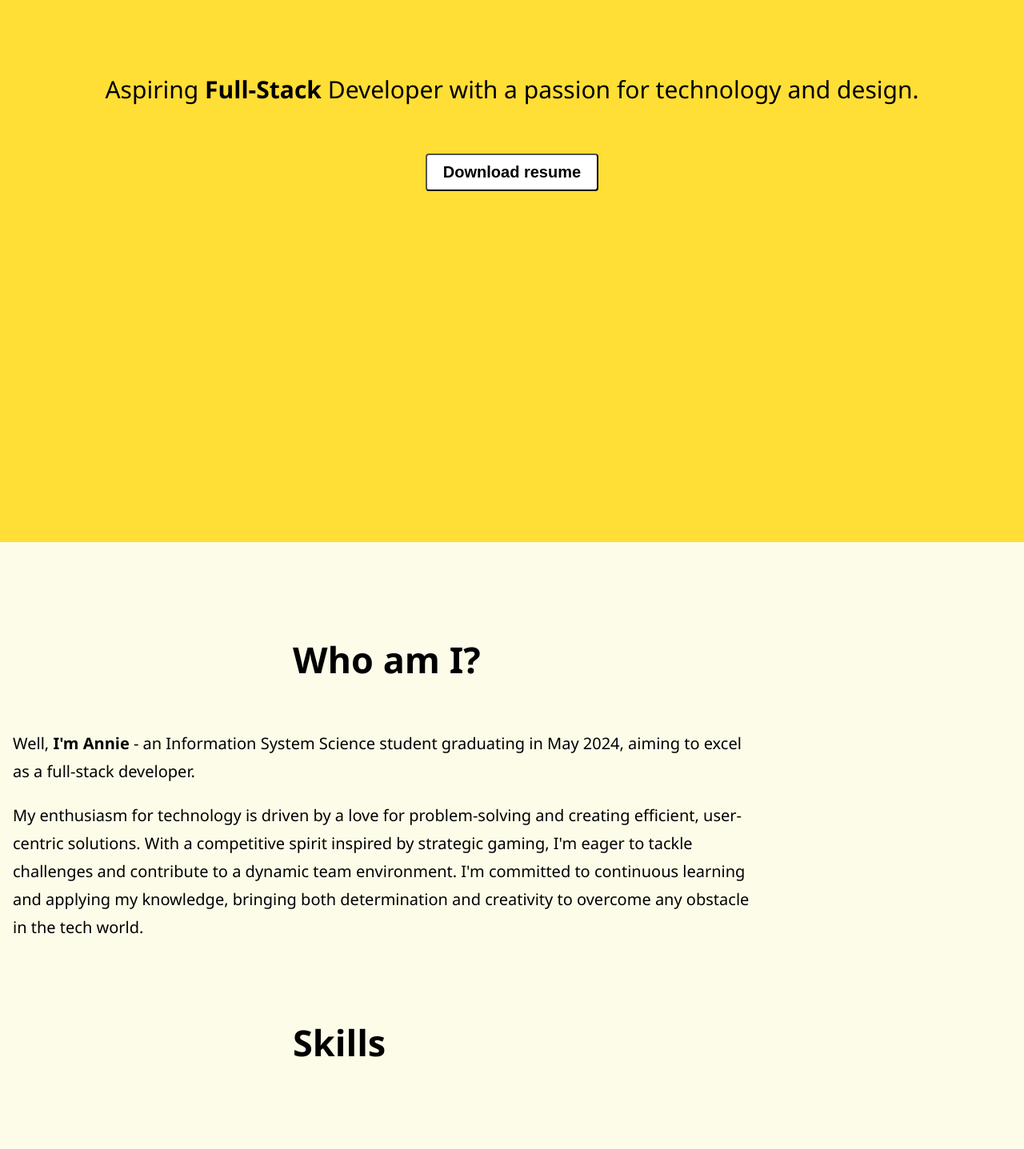
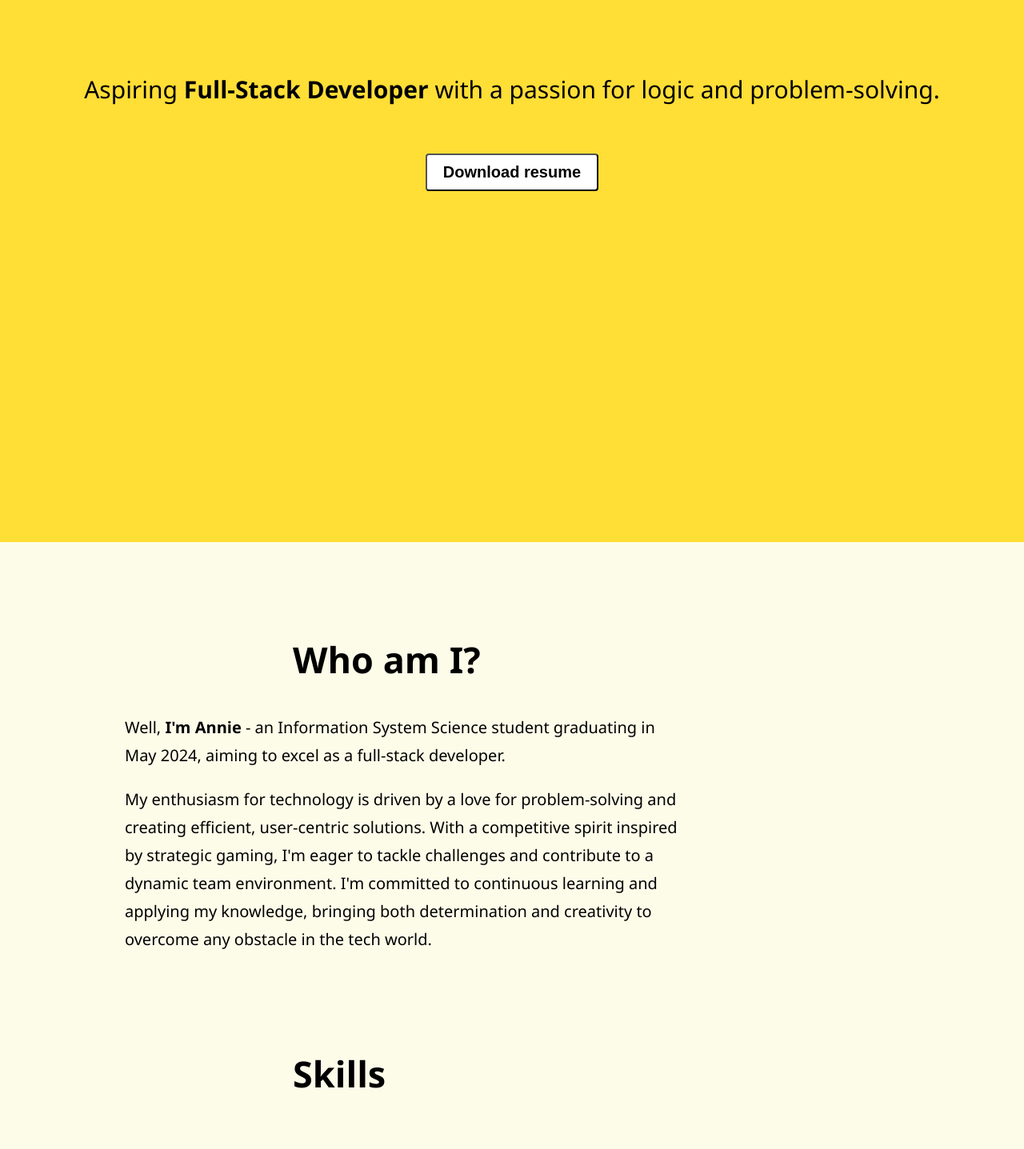
Before and after one commit to AnnieKempf/anniekempf.github.io, a React (Create React App) app: page / in a window 1280 px wide. Shown: the part 453-1890 px from the top of the page at 80% size. Built offline with nearby package versions, Linux system fonts and the light colour scheme.

Commit message:
Fixed About & Skill containers

```diff
--- a/src/App.css
+++ b/src/App.css
@@ -119,19 +119,18 @@
 .about-container {
   display: inline-block;
   width: 930px;
-  height: 50px;
+  vertical-align: top;
 }
 
 .skills-container {
   display: inline-block;
   width: 930px;
-  height: 800px;
+  vertical-align: top;
 }
 
 .skills-title,
 .about-title {
   font-size: 45px;
-  display: inline-block;
   color: black;/*EAEAE7**/
   margin-top: 100px;
   margin-left: 350px;
@@ -141,4 +140,6 @@
 .about-text2 {
   line-height: 35px;
   color: black;
+  width: 700px;
+  margin-left: 140px;
 }
--- a/src/App.js
+++ b/src/App.js
@@ -32,7 +32,7 @@ function App() {
 
       <header className="app-header">
         <h1 className="header-title">Hello, I'm Annie</h1>
-        <p className="header-text">Aspiring <span className="developer-text">Full-Stack</span> Developer with a passion for technology and design.</p>
+        <p className="header-text">Aspiring <span className="developer-text">Full-Stack Developer</span> with a passion for logic and problem-solving.</p>
         <button className="download-button">Download resume</button>
       </header>
 
@@ -52,12 +52,10 @@ function App() {
 
       <section id="projects" className="section light-bg">
         <h2>Projects</h2>
-        {/* Your skills content */}
       </section>
 
       <section id="contact" className="section">
         <h2>Contact</h2>
-        {/* Your contact content */}
       </section>
 
 
```
